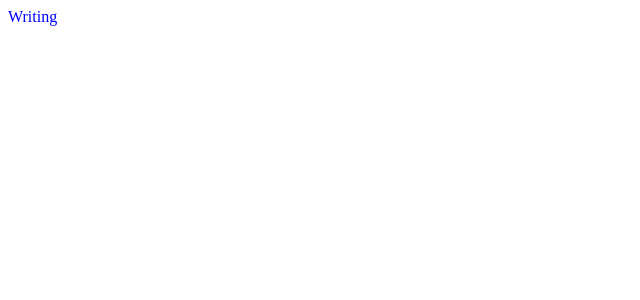
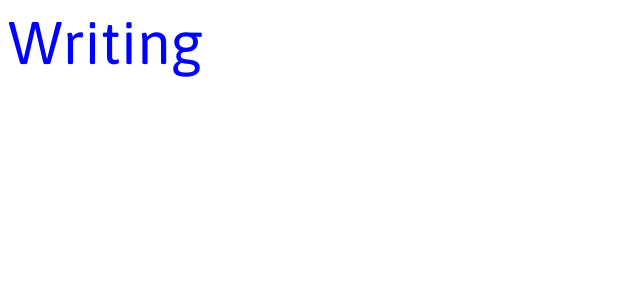
Before and after one commit to weianofsteel/saliejung, a Next.js app: page /Writing/Writing in a window 1280 px wide. Shown: the top 300 px of the page, without its empty margins (0-640 px from the left). Built offline with nearby package versions, Linux system fonts and the light colour scheme.

Commit message:
second commit

```diff
--- a/css/main.css
+++ b/css/main.css
@@ -1,8 +1,12 @@
 @import url('https://fonts.googleapis.com/css2?family=Work+Sans:wght@300&display=swap');
+@import url('https://fonts.googleapis.com/css2?family=Yanone+Kaffeesatz&display=swap');
+@import url('https://fonts.googleapis.com/css2?family=Source+Code+Pro:wght@300&display=swap');
+@import url('https://fonts.googleapis.com/css2?family=Asap&display=swap');
+
 
 a {
     font-family: 'Work Sans', sans-serif;
 }
-.title{
+/* .title{
     font-family: 'Work Sans', sans-serif;
-}
+} */
--- a/pages/Writing/Writing.js
+++ b/pages/Writing/Writing.js
@@ -4,7 +4,9 @@ import { makeStyles } from '@material-ui/core/styles';
 
 const useStyles = makeStyles((theme) => ({
     title:{
-        color:"blue"
+        color:"blue",
+        fontFamily:"Asap",
+        fontSize:"60px"
     }
 }));
 
--- a/pages/_document.js
+++ b/pages/_document.js
@@ -9,11 +9,15 @@ class MyDocument extends Document {
                 <Head>
                     <link
                         rel="stylesheet"
-                        href="https://fonts.googleapis.com/css2?family=Noto+Sans+TC:wght@300&display=swap"
+                        href="https://fonts.googleapis.com/css2?family=Noto+Sans+TC&display=swap"
                     />
                     <link
                         rel="stylesheet"
-                        href="https://fonts.googleapis.com/css2?family=Hind+Siliguri:wght@500&display=swap"
+                        href="https://fonts.googleapis.com/css2?family=Hind+Siliguri&display=swap"
+                    />
+                    <link
+                        href="https://fonts.googleapis.com/css2?family=Asap&display=swap"
+                        rel="stylesheet"
                     />
                 </Head>
                 <body>
```
Also changed, not shown: pages/index.js (+8 -3 lines).
